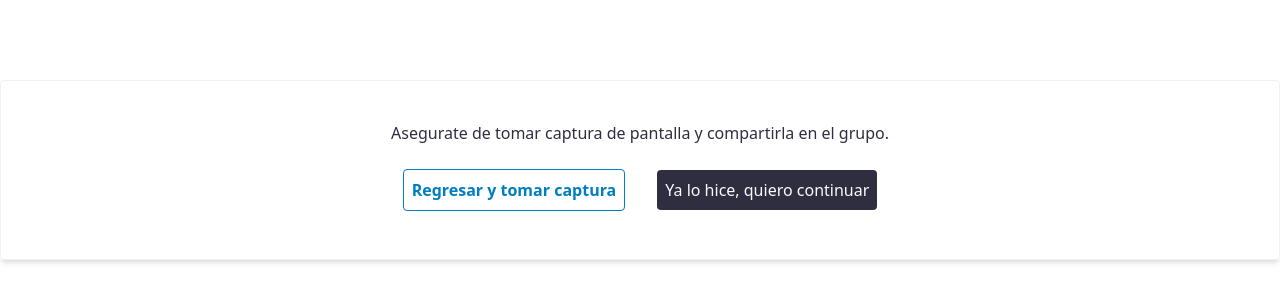
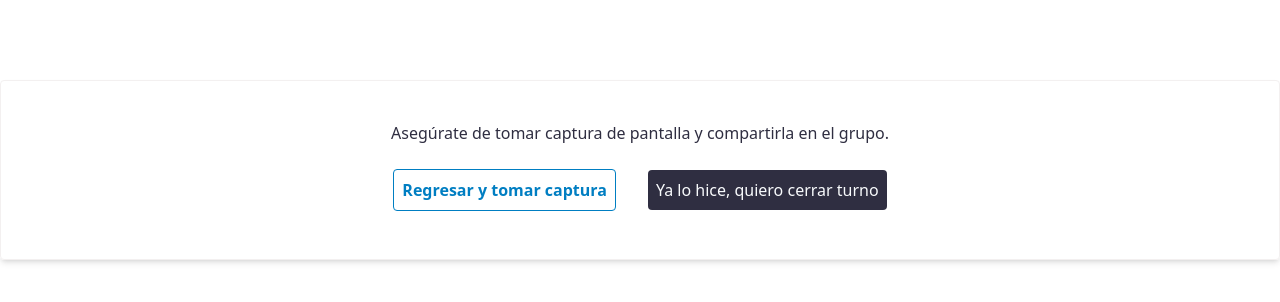
Before and after one commit to JI-Villalobos/jiltsa-client, a Next.js app: page /close-operation/components/ConfirmSummary in a window 1280 px wide. Shown: the top 302 px of the page. Built offline with nearby package versions, Linux system fonts and the light colour scheme; no server answers.

Commit message:
fix missing property on summary component

```diff
--- a/src/components/OutdateRegistry.tsx
+++ b/src/components/OutdateRegistry.tsx
@@ -16,7 +16,7 @@ export default function OutdateRegistry(): JSX.Element {
             }
             {
                 stage == STAGES.NEW ? <Incomes setStage={setStage}/>
-                : stage == STAGES.SUCCESS ? <Summary />
+                : stage == STAGES.SUCCESS ? <Summary setStage={setStage}/>
                 : <Expenses />
             }
           </div>
--- a/src/pages/close-operation/components/ConfirmSummary.tsx
+++ b/src/pages/close-operation/components/ConfirmSummary.tsx
@@ -10,10 +10,10 @@ interface Props {
 export default function ConfirmSummary({ setStage }: Props): JSX.Element {
     const router = useRouter()
 
-    return(
+    return (
         <div className="flex flex-col mt-20 border border-mp-gray-soft shadow-md rounded p-8">
             <p className="text-center text-mp-dark m-2">
-                Asegurate de tomar captura de pantalla y compartirla en el grupo.
+                Asegúrate de tomar captura de pantalla y compartirla en el grupo.
             </p>
             <div className="flex flex-row items-center justify-center">
                 <button
@@ -32,7 +32,7 @@ export default function ConfirmSummary({ setStage }: Props): JSX.Element {
                         router.push("/seller-home")
                     }}
                 >
-                    Ya lo hice, quiero continuar
+                    Ya lo hice, quiero cerrar turno
                 </button>
             </div>
         </div>
```
